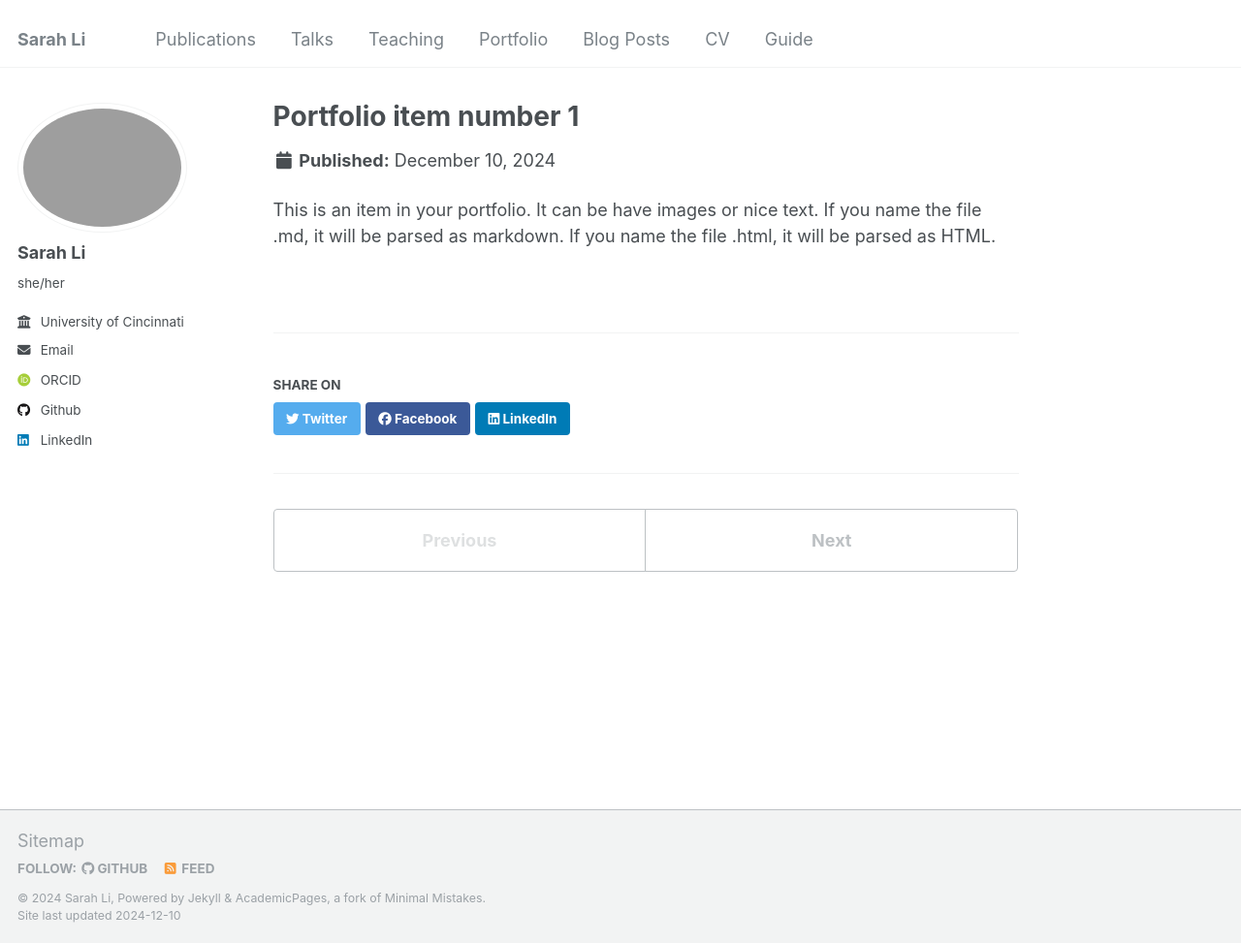
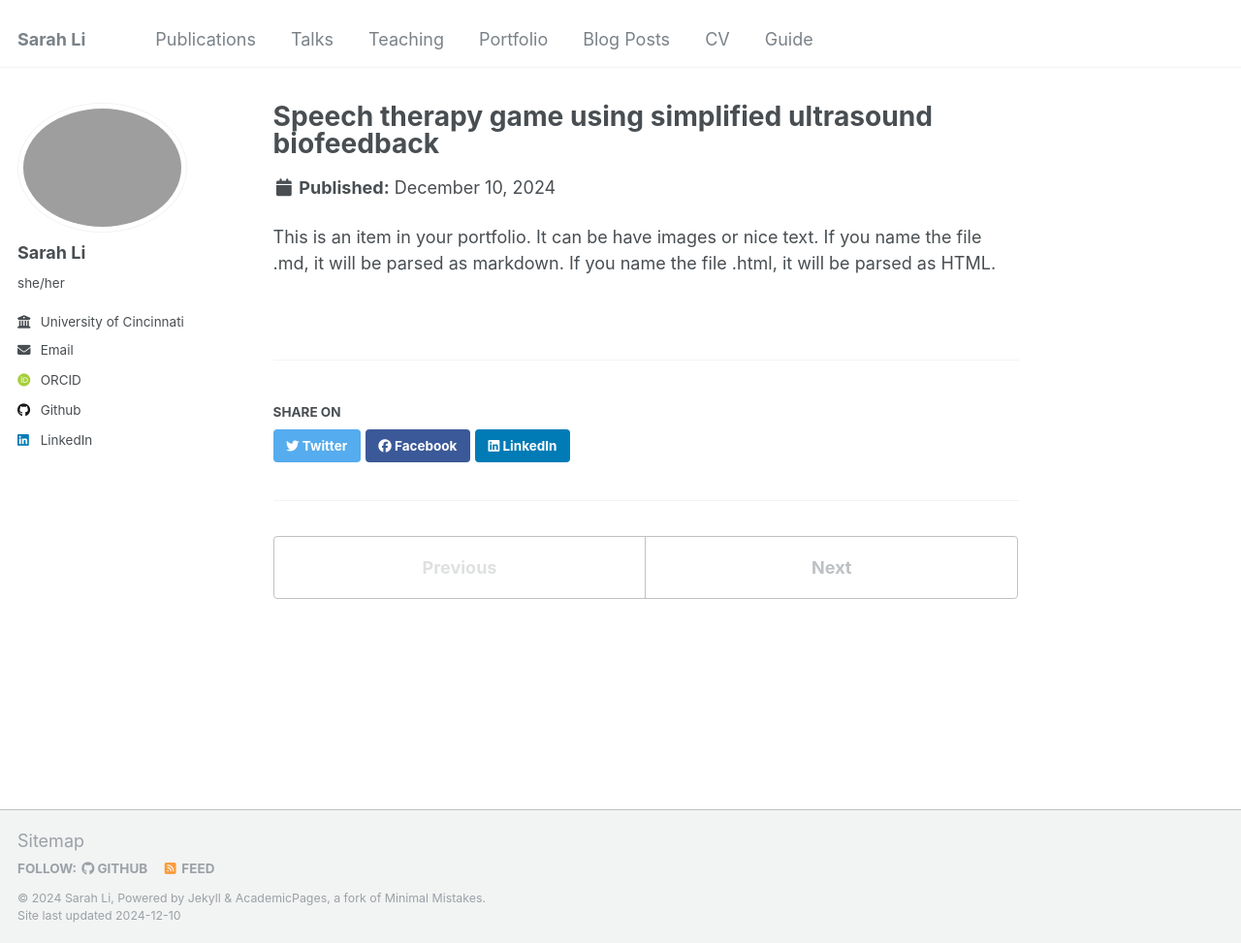
Before and after one commit to SarahRLi/sarahrli.github.io, a Jekyll site: the page built from _portfolio/portfolio-1.md, in a window 1280 px wide and 973 px high. Shown: the whole window at 97% size. Built offline with Jekyll 4.4.1, drawn with Linux system fonts in a browser that asks for light colours; some web fonts are replaced.

Commit message:
Update portfolio-1.md

```diff
--- a/_portfolio/portfolio-1.md
+++ b/_portfolio/portfolio-1.md
@@ -1,6 +1,6 @@
 ---
-title: "Portfolio item number 1"
-excerpt: "Short description of portfolio item number 1<br/><img src='/images/simplified_ultrasound_biofeedbac.gif'>"
+title: "Speech therapy game using simplified ultrasound biofeedback"
+excerpt: "Short description of portfolio item number 1<br/><img src='/images/simplified_ultrasound_biofeedback.gif'>"
 collection: portfolio
 ---
 
```
